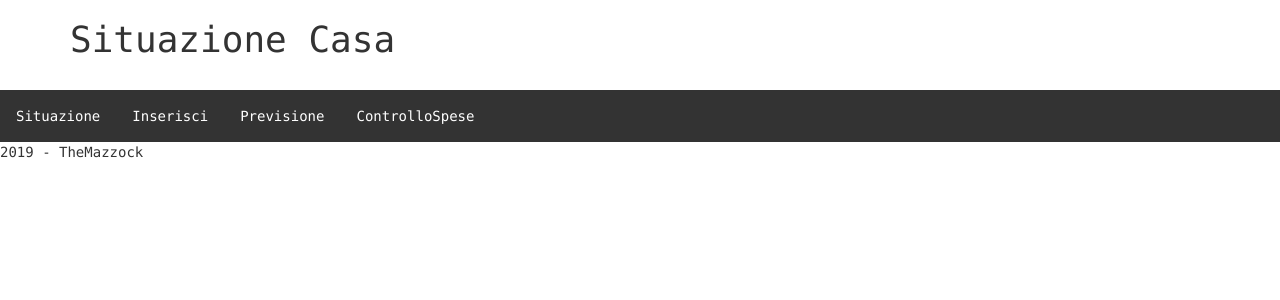
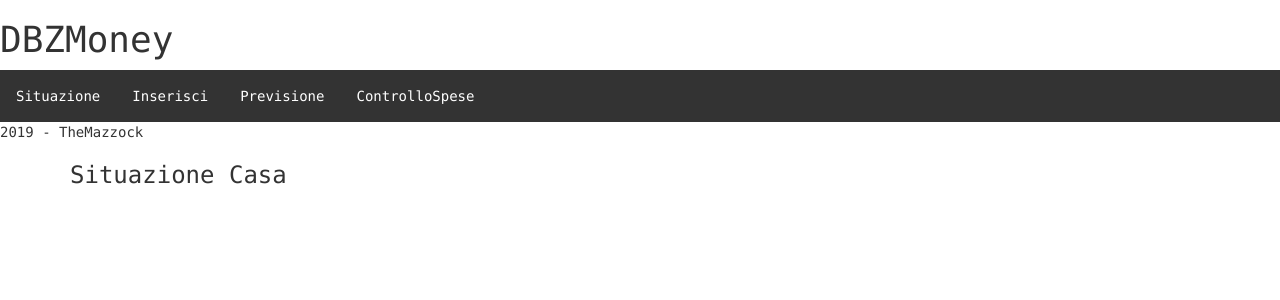
Before and after one commit to TheMazzock/dbzmoney, a Flask app: template templates/index.html in a window 1280 px wide. Shown: the top 300 px of the page. Run offline with Flask 2, Linux system fonts and the light colour scheme; the template is opened without the code that fills it, so the values that code supplies are empty; some libraries are stand-ins or nearby versions.

Commit message:
Update index.html

```diff
--- a/templates/index.html
+++ b/templates/index.html
@@ -9,8 +9,25 @@
 
 	</head>
 	<body>
+		<div class="title">
+			<h1>DBZMoney</h1>
+		</div>
+		<div class="menu">
+			<ul class="ul">
+			<li><a href="#home">Situazione</a></li>
+			<li><a href="#news">Inserisci</a></li>
+			<li><a href="#contact">Previsione</a></li>
+			<li><a href="#about">ControlloSpese</a></li>
+			</ul>
+			</div>
+<div class="footer">
+2019 - TheMazzock
+</div>
+
+
+
 		<div class="container">
-			<h1>Situazione Casa</h1>
+			<h3>Situazione Casa</h3>
 
 		    	<table class="table">
             			{% for row in values %}
@@ -29,17 +46,7 @@
             		</table>
 
             	</div>
-<div class="menu">
-<ul class="ul">
-<li><a href="#home">Situazione</a></li>
-<li><a href="#news">Inserisci</a></li>
-<li><a href="#contact">Previsione</a></li>
-<li><a href="#about">ControlloSpese</a></li>
-</ul>
-</div>
-<div class="footer">
-2019 - TheMazzock
-</div>
+
         <script src="http://code.jquery.com/jquery-3.2.1.min.js" integrity="sha256-hwg4gsxgFZhOsEEamdOYGBf13FyQuiTwlAQgxVSNgt4=" crossorigin="anonymous"></script>
 		<script type="text/javascript" src="https://maxcdn.bootstrapcdn.com/bootstrap/3.3.7/js/bootstrap.min.js"></script>
 
```
Lines whose indentation alone changed are shown as unchanged.
